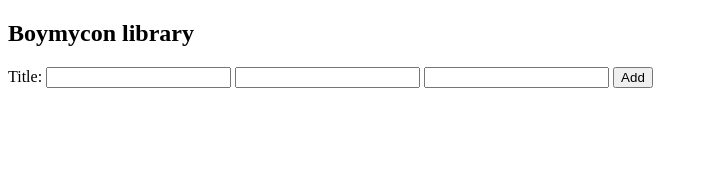
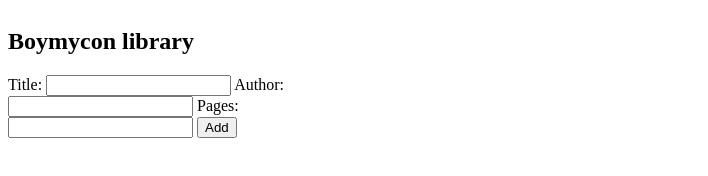
Before and after one commit to hoangvu2002/library-project, a plain HTML site: page index.html in a window 1280 px wide. Shown: the whole page, without its empty margins (0-708 px from the left). Drawn offline with Linux system fonts and the light colour scheme.

Commit message:
Add display for main parts

```diff
--- a/index.html
+++ b/index.html
@@ -4,22 +4,25 @@
     <meta charset="UTF-8">
     <meta name="viewport" content="width=device-width, initial-scale=1.0">
     <title>Document</title>
+    <link rel="stylesheet" href="style.css">
 </head>
 <body>
-    <div>
-        <div>
+    <div class="main">
+        <div class="info">
             <h2>Boymycon library</h2>
             <form action="" method="post">
                 <label for="title">Title:</label>
                 <input type="text" name="title" id="title">
-                <label for="author"></label>
+                <label for="author">Author:</label>
                 <input type="text" name="author" id="author">
-                <label for="pages"></label>
+                <label for="pages">Pages:</label>
                 <input type="number" name="pages" id="pages">
                 <button type="submit">Add</button>
             </form>
         </div>
-        <div></div>
+        <div class="display">
+
+        </div>
     </div>
 </body>
 </html>
--- a/style.css
+++ b/style.css
@@ -0,0 +1,16 @@
+.main {
+    display: flex;
+    width: 100vw;
+    height: 100vh;
+    background-color: #fff;
+}
+
+.info {
+    flex: 1;
+    display: flex;
+    flex-direction: column;
+}
+
+.display {
+    flex: 3;
+}
```
